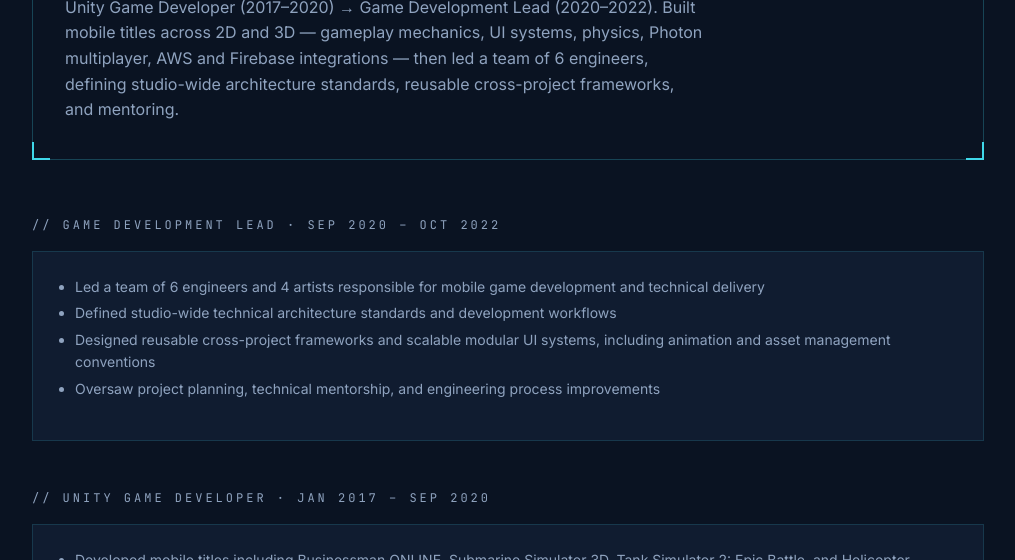
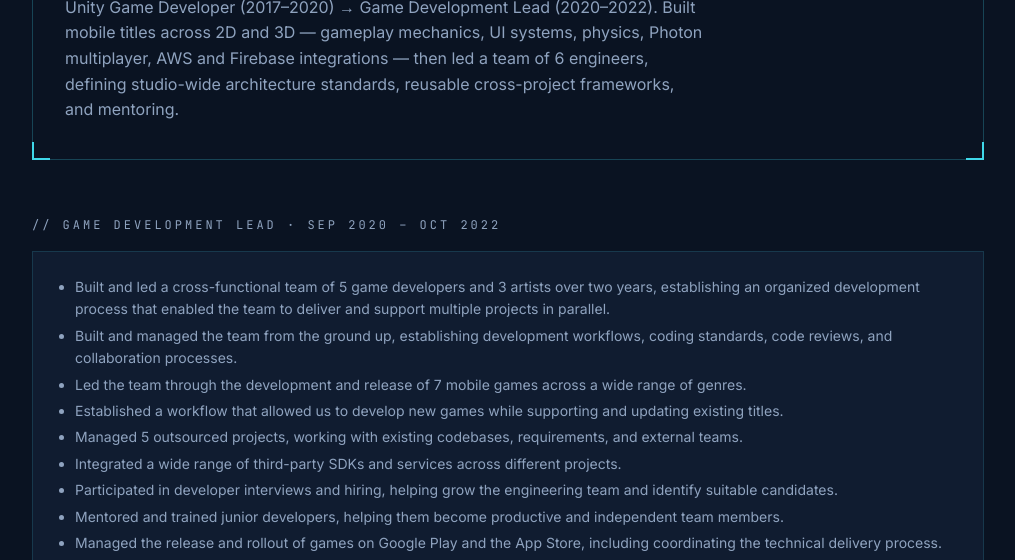
Before and after one commit to khvardan93/web_portfolio, a plain HTML site: page pages/evistep.html in a window 1280 px wide. Shown: the part 240-800 px from the top of the page, without its empty margins (132-1147 px from the left). Drawn offline with Linux system fonts and the light colour scheme.

Commit message:
Evistep lead update

```diff
--- a/pages/evistep.html
+++ b/pages/evistep.html
@@ -34,10 +34,16 @@
 
     <div class="game-card">
       <ul>
-        <li>Led a team of 6 engineers and 4 artists responsible for mobile game development and technical delivery</li>
-        <li>Defined studio-wide technical architecture standards and development workflows</li>
-        <li>Designed reusable cross-project frameworks and scalable modular UI systems, including animation and asset management conventions</li>
-        <li>Oversaw project planning, technical mentorship, and engineering process improvements</li>
+        <li>Built and led a cross-functional team of 5 game developers and 3 artists over two years, establishing an organized development process that enabled the team to deliver and support multiple projects in parallel.</li>
+        <li>Built and managed the team from the ground up, establishing development workflows, coding standards, code reviews, and collaboration processes.</li>
+        <li>Led the team through the development and release of 7 mobile games across a wide range of genres.</li>
+        <li>Established a workflow that allowed us to develop new games while supporting and updating existing titles.</li>
+        <li>Managed 5 outsourced projects, working with existing codebases, requirements, and external teams.</li>
+        <li>Integrated a wide range of third-party SDKs and services across different projects.</li>
+        <li>Participated in developer interviews and hiring, helping grow the engineering team and identify suitable candidates.</li>
+        <li>Mentored and trained junior developers, helping them become productive and independent team members.</li>
+        <li>Managed the release and rollout of games on Google Play and the App Store, including coordinating the technical delivery process.</li>
+        <li>Coordinated work between programming, art, design, and production, while remaining hands-on with architecture and development.</li>
       </ul>
     </div>
 
```
